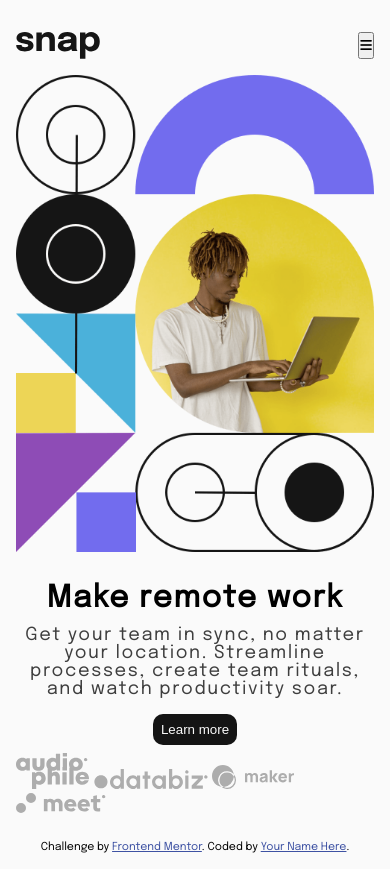
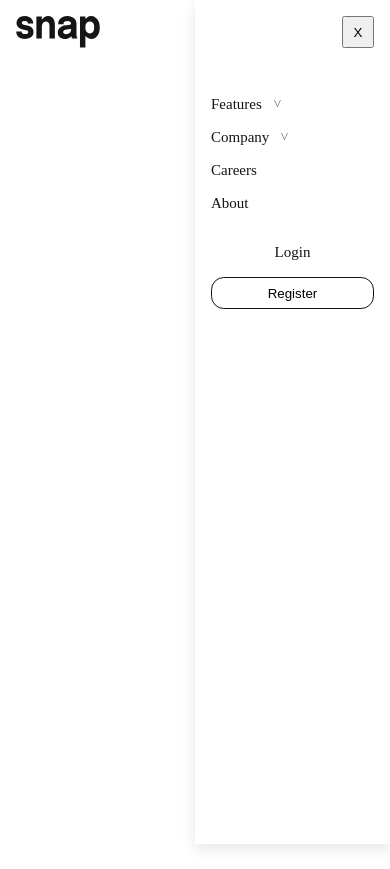
Before and after one commit to munyite001/Remote-Work-Landing-page, a plain HTML site: page index.html in a window 390 px wide. Drawn offline with Linux system fonts and the light colour scheme.

Commit message:
Finished Navbar Mobile design

```diff
--- a/index.html
+++ b/index.html
@@ -1,63 +1,188 @@
 <!DOCTYPE html>
 
 <html lang="en">
+
   <head>
+
     <meta charset="UTF-8" />
 
     <meta name="viewport" content="width=device-width, initial-scale=1.0" />
+
     <!-- displays site properly based on user's device -->
 
     <!--  Styles  -->
 
     <link rel="stylesheet" href="styles.css" type="text/css" />
 
-    <link
-      rel="icon"
-      type="image/png"
-      sizes="32x32"
-      href="./images/favicon-32x32.png"
-    />
+    <link rel="icon" type="image/png" sizes="32x32" href="./images/favicon-32x32.png"/>
 
     <link rel="preconnect" href="https://fonts.googleapis.com" />
 
     <link rel="preconnect" href="https://fonts.gstatic.com" crossorigin />
 
-    <link
-      href="https://fonts.googleapis.com/css2?family=Epilogue&family=Space+Mono&display=swap"
-      rel="stylesheet"
-    />
+    <link href="https://fonts.googleapis.com/css2?family=Epilogue&family=Space+Mono&display=swap" rel="stylesheet"/>
 
     <script src="https://use.fontawesome.com/ef9062ee14.js"></script>
 
     <title>Frontend Mentor | Intro section with dropdown navigation</title>
+
   </head>
 
   <body>
+
     <main>
+
       <nav>
-        <div class="nav-mobile">
-          <img src="./images/logo.svg" alt="Logo" />
 
-          <button class="toggle">
-            <i class="fa fa-bars" aria-hidden="true"></i>
+        <div class="nav-container">
+
+          <div class="nav-mobile">
+
+            <img src="./images/logo.svg" alt="Logo" />
+
+            <button class="toggle-btn">
+              #
+              <!-- <i class="fa fa-bars" aria-hidden="true"></i> -->
+
+            </button>
+
+          </div>
+
+          <div class="nav-body">
+
+            <ul class="nav-list">
+
+              <li>
+
+                <a href="#" class="link-toggle">Features</a>
+
+                <ul class="nav-link-list show-nav-link-list">
+
+                  <li>Todo list</li>
+
+                  <li>Calender</li>
+
+                  <li>Reminders</li>
+
+                  <li>Planning</li>
+
+                </ul>
+
+              </li>
+
+              <li>
+
+                <a href="#" class="link-toggle">Company</a>
+
+                <ul class="nav-link-list">
+
+                  <li>History</li>
+
+                  <li>Our Team</li>
+
+                  <li>Blog</li>
+
+                </ul>
+
+              </li>
+
+              <li>Careers</li>
+
+              <li>
+
+                <a href="#">About</a>
+
+              </li>
+
+            </ul>
+
+            <div class="auth-btns">
+
+              <a href="#">Login</a>
+
+              <button class="btn auth" id="sign-up">Register</button>
+
+            </div>
+
+        </div>
+
+        </div>
+
+      </nav>
+
+      <aside class="sidebar show-sidebar">
+
+        <div class="close-btn-container">
+
+          <button class="close-btn">
+            X
           </button>
         </div>
 
-        <ul class="nav-links">
-          <li>Features</li>
+        <div class="sidebar-body">
 
-          <li>Company</li>
+          <ul class="sidebar-list">
 
-          <li>Careers</li>
+            <li class="toggle-nested-list" id="toggle1">
 
-          <li>About</li>
+              <a href="#">Features</a>
 
-          <li><button class="btn">Login</button></li>
+              <span class="icon" id="icon1"> ^ </span>
 
-          <li><button class="btn">Register</button></li>
-        </ul>
-      </nav>
+              <ul id="nested-list1" class="nested-list">
 
+                <li>Todo list</li>
+
+                <li>Calender</li>
+
+                <li>Reminders</li>
+
+                <li>Planning</li>
+
+              </ul>
+
+            </li>
+
+            <li class="toggle-nested-list" id="toggle2">
+
+              <a href="#">Company</a>
+
+              <span class="icon" id="icon2"> ^ </span>
+
+              <ul id="nested-list2" class="nested-list">
+
+                <li>History</li>
+
+                <li>Our Team</li>
+
+                <li>Blog</li>
+
+              </ul>
+
+            </li>
+
+            <li><a href="#">Careers</a></li>
+
+            <li>
+
+              <a href="#">About</a>
+
+            </li>
+
+          </ul>
+
+          <div class="sidebar-auth-btns">
+
+            <a href="#">Login</a>
+
+            <button class="btn auth" id="sign-up">Register</button>
+
+          </div>
+
+      </div>
+
+      </aside>
+<!--
       <section class="container">
         <article class="hero-image">
           <img id="hero" src="images/image-hero-desktop.png" alt="" />
@@ -89,7 +214,9 @@
         <a href="https://www.frontendmentor.io?ref=challenge" target="_blank"
           >Frontend Mentor</a
         >. Coded by <a href="#">Your Name Here</a>.
-      </div>
+      </div> -->
     </main>
+
+    <script src="./index.js"></script>
   </body>
 </html>
--- /dev/null
+++ b/index.js
@@ -0,0 +1,44 @@
+//  SIDEBAR
+const btn = document.querySelector('.toggle-btn');
+const close_btn = document.querySelector('.close-btn');
+const sidebar = document.querySelector('.sidebar');
+
+//  Toggle Nested list
+const toggle1 = document.getElementById('toggle1');
+const toggle2 = document.getElementById('toggle2');
+const nested_list1 = document.getElementById('nested-list1');
+const nested_list2 = document.getElementById('nested-list2');
+
+const icon = document.querySelector('.icon');
+
+//  Show and Hide Sidebar
+btn.addEventListener ('click',() => {
+    sidebar.classList.add('show-sidebar');
+});
+
+close_btn.addEventListener('click',() => {
+    sidebar.classList.remove('show-sidebar');
+});
+
+//  Show and hide nested list
+toggle1.addEventListener('click', () => {
+    if (nested_list1.classList.contains('show-nested-list'))
+    {
+        nested_list1.classList.remove('show-nested-list');
+    }
+    else
+    {
+        nested_list1.classList.add('show-nested-list');
+    }
+});
+
+toggle2.addEventListener('click', () => {
+    if (nested_list2.classList.contains('show-nested-list'))
+    {
+        nested_list2.classList.remove('show-nested-list');
+    }
+    else
+    {
+        nested_list2.classList.add('show-nested-list');
+    }
+});
--- a/styles.css
+++ b/styles.css
@@ -1,114 +1,200 @@
-/*  VARIABLES */
+:root {
+/* COLORS */
+/* dark shades of primary color*/
+--clr-primary-1: hsl(205, 86%, 17%);
+--clr-primary-2: hsl(205, 77%, 27%);
+--clr-primary-3: hsl(205, 72%, 37%);
+--clr-primary-4: hsl(205, 63%, 48%);
+/* primary/main color */
+--clr-primary-5: hsl(205, 78%, 60%);
+/* lighter shades of primary color */
+--clr-primary-6: hsl(205, 89%, 70%);
+--clr-primary-7: hsl(205, 90%, 76%);
+--clr-primary-8: hsl(205, 86%, 81%);
+--clr-primary-9: hsl(205, 90%, 88%);
+--clr-primary-10: hsl(205, 100%, 96%);
+/* darkest grey - used for headings */
+--clr-grey-1: hsl(209, 61%, 16%);
+--clr-grey-2: hsl(211, 39%, 23%);
+--clr-grey-3: hsl(209, 34%, 30%);
+--clr-grey-4: hsl(209, 28%, 39%);
+/* grey used for paragraphs */
+--clr-grey-5: hsl(210, 22%, 49%);
+--clr-grey-6: hsl(209, 23%, 60%);
+--clr-grey-7: hsl(211, 27%, 70%);
+--clr-grey-8: hsl(210, 31%, 80%);
+--clr-grey-9: hsl(212, 33%, 89%);
+--clr-grey-10: hsl(210, 36%, 96%);
+--clr-white: #fff;
+--clr-red-dark: hsl(360, 67%, 44%);
+--clr-red-light: hsl(360, 71%, 66%);
+--clr-green-dark: hsl(125, 67%, 44%);
+--clr-green-light: hsl(125, 71%, 66%);
+--clr-black: #222;
+--Almost-White: hsl(0, 0%, 98%);
+--Medium-Gray: hsl(0, 0%, 41%);
+--Almost-Black: hsl(0, 0%, 8%);
+/*    FONTS    */
+--ff-primary: 'Epilogue', sans-serif;
+--fs-paragraph: 18px;
+--fw-500: 500;
+--fw-700: 700;
+--transition: all 0.3s linear;
+--spacing: 0.2rem;
+--radius: 0.25rem;
+--btn-radius: 0.8rem;
+--light-shadow: 0 5px 15px rgba(0, 0, 0, 0.1);
+--dark-shadow: 0 5px 15px rgba(0, 0, 0, 0.2);
+--max-width: 1170px;
+--fixed-width: 620px;
 
-:root {
-  /* colors */
-  --primary: hsl(0, 0%, 98%);
-  --secondary: hsl(0, 0%, 41%);
-  --clr-black: hsl(0, 0%, 8%);
-
-  /* typography */
-  --font-family: "Epilogue", sans-serif;
-  --font-size: 18px;
-  --fw-bold: 700;
-  --fw-md: 500;
-  --transition: all 0.3s linear;
-  --spacing: 0.1rem;
-  --radius: 0.25rem;
-  --light-shadow: 0 5px 15px rgba(0, 0, 0, 0.1);
-  --dark-shadow: 0 5px 15px rgba(0, 0, 0, 0.2);
 }
 
-/* GLOBAL STYLES */
+/*  GLOBAL  STYLES  */
 * {
+  box-sizing: border-box;
   margin: 0;
   padding: 0;
-  box-sizing: border-box;
+}
+
+html {
+width: 100%;
+height: 100%;
 }
 
 body {
-  font-family: var(--font-family);
-  font-size: var(--font-size);
-  background-color: var(--primary);
+  font-size: var(--fs-paragraph);
+  width: 100%;
+  height: 100%;
 }
 
 main {
-  padding: 1rem;
+  width: 100%;
+  height: 100%;
 }
 
-ul {
-  list-style-type: none;
+
+
+
+/* MOBILE DESIGN */
+
+
+/* Navbar */
+nav {
+  margin: 1rem;
 }
 
-h1 {
-  letter-spacing: var(--spacing);
-  line-height: 1.25;
-  font-size: 30px;
-  text-align: center;
-}
-
-/* NAV */
-nav {
-  margin: 1rem 0;
-}
+/*  Nav-container  */
 
 .nav-mobile {
   width: 100%;
   display: flex;
+  flex-direction: row;
   justify-content: space-between;
 }
 
-.nav-links {
+.toggle-btn {
+  height: 2rem;
+  width: 2rem;
+  background-color: var(--clr-primary-4);
+  border: none;
+  border-radius: var(--radius);
+  color: var(--clr-grey-8);
+}
+
+.nav-body {
   height: 0;
   overflow: hidden;
-  transition: var(--transition);
 }
 
-/* HERO SECTION */
-#hero {
-  width: 100%;
+/* Sidebar */
+.sidebar {
+  width: 50%;
+  height: 100%;
+  position: fixed;
+  top: 0;
+  right: 0;
+  background-color: var(--clr-white);
+  padding: 1rem;
+  transition: var(--transition);
+  transform: translate(100%);
+  box-shadow: var(--light-shadow);
 }
 
-/* TEXT SECTION */
-.text-content {
-  margin: 1.5rem auto;
-}
-.text-content p {
-  text-align: center;
-  letter-spacing: var(--spacing);
-  padding: 0.5rem;
-  text-align: center;
-  opacity: 0.75;
+.show-sidebar {
+  transform: translate(0);
 }
 
-/* BUTTONS */
-.btn {
-  height: auto;
-  padding: 0.5rem;
-  border-radius: 10px;
-  border: none;
+/* Close Button */
+.close-btn-container {
+  margin-bottom: 3rem;
+  display: flex;
+  justify-content: flex-end;
 }
 
-.btn-center {
-  width: fit-content;
-  margin: 0.5rem auto;
+.close-btn {
+  width: 2rem;
+  height: 2rem;
 }
 
-/* Companies */
-.companies {
-  width: fit-content;
-  margin: 0 auto;
+/* Side Bar links */
+.sidebar-list {
+  list-style-type: none;
 }
 
-.btn-black {
-  color: var(--primary);
-  background-color: var(--clr-black);
+.sidebar-list li{
+  font-size: 15px;
+  margin: 1rem 0;
 }
 
-.attribution {
-  text-align: center;
-  font-size: 11px;
+.icon {
+  display: inline-block;
+  color: var(--Medium-Gray);
+  transform: rotate(180deg);
+  position: relative;
+  left: 0.5rem;
+  bottom: 0.2rem;
 }
 
-.attribution a {
-  color: hsl(228, 45%, 44%);
+.sidebar-list li a {
+  text-decoration: none;
+  color: var(--Almost-Black);
+  font-weight: var(--fw-500);
 }
+
+/* Nested List */
+.nested-list {
+  color: var(--Medium-Gray);
+  margin-left: 1rem;
+  list-style-type: none;
+  height: 0;
+  overflow: hidden;
+
+}
+.show-nested-list {
+  height: auto;
+}
+
+
+/* SIDEBAR AUTH-BTNS */
+.sidebar-auth-btns {
+  display: flex;
+  flex-direction: column;
+  justify-content: center;
+  text-align: center;
+}
+
+.sidebar-auth-btns a {
+  text-decoration: none;
+  font-size: 15px;
+  color: var(--Almost-Black);
+  font-weight: var(--fw-500);
+  margin: 1rem;
+}
+
+.auth {
+  background-color: transparent;
+  border: 1px solid var(--Almost-Black);
+  height: 2rem;
+  border-radius: var(--btn-radius);
+}
```
Also changed, not shown: design/active-states.jpg (added), design/desktop-design.jpg (added), design/desktop-preview.jpg (added), design/mobile-design.jpg (added), design/mobile-menu-collapsed.jpg (added), design/mobile-menu-expanded.jpg (added), 4 other files.
